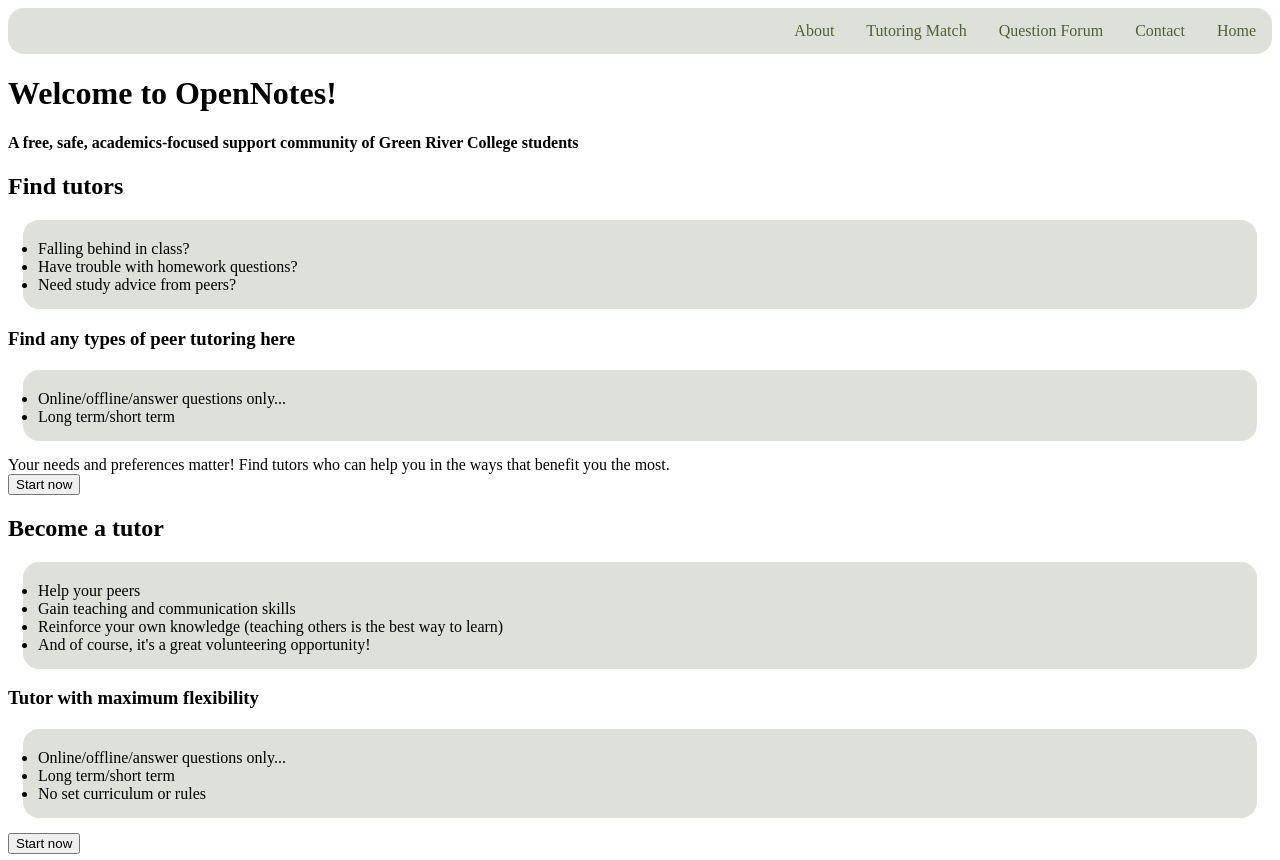
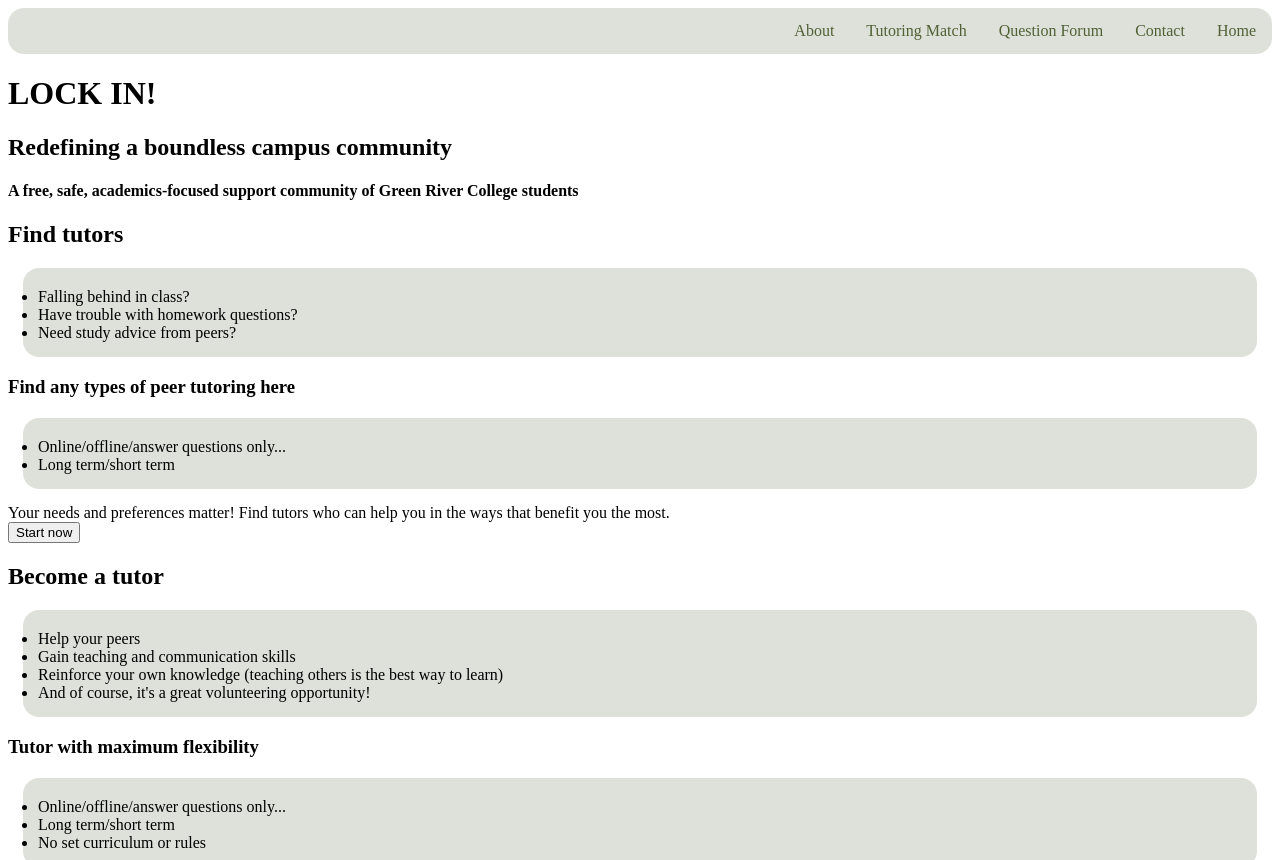
Before and after one commit to wangziqiolivia/OpenNotes, a plain HTML site: page index.html in a window 1280 px wide. Shown: the top 860 px of the page. Drawn offline with Linux system fonts and the light colour scheme.

Commit message:
changed name

```diff
--- a/index.html
+++ b/index.html
@@ -4,7 +4,7 @@
     <link rel="stylesheet" href="style.css" />
     <meta charset="UTF-8">
     <meta name="viewport" content="width=device-width, initial-scale=1.0">
-    <title>OpenNotes</title>
+    <title>Locking In</title>
 </head>
 <body>
     <ul class="navbar">
@@ -17,8 +17,9 @@
 
     <div class="start">
         <h1>
-            Welcome to OpenNotes!
+            LOCK IN!
         </h1>
+        <h2>Redefining a boundless campus community</h2>
         <h4><p>A free, safe, academics-focused support community of Green River College students</p></h4>
     </div>
 
```
